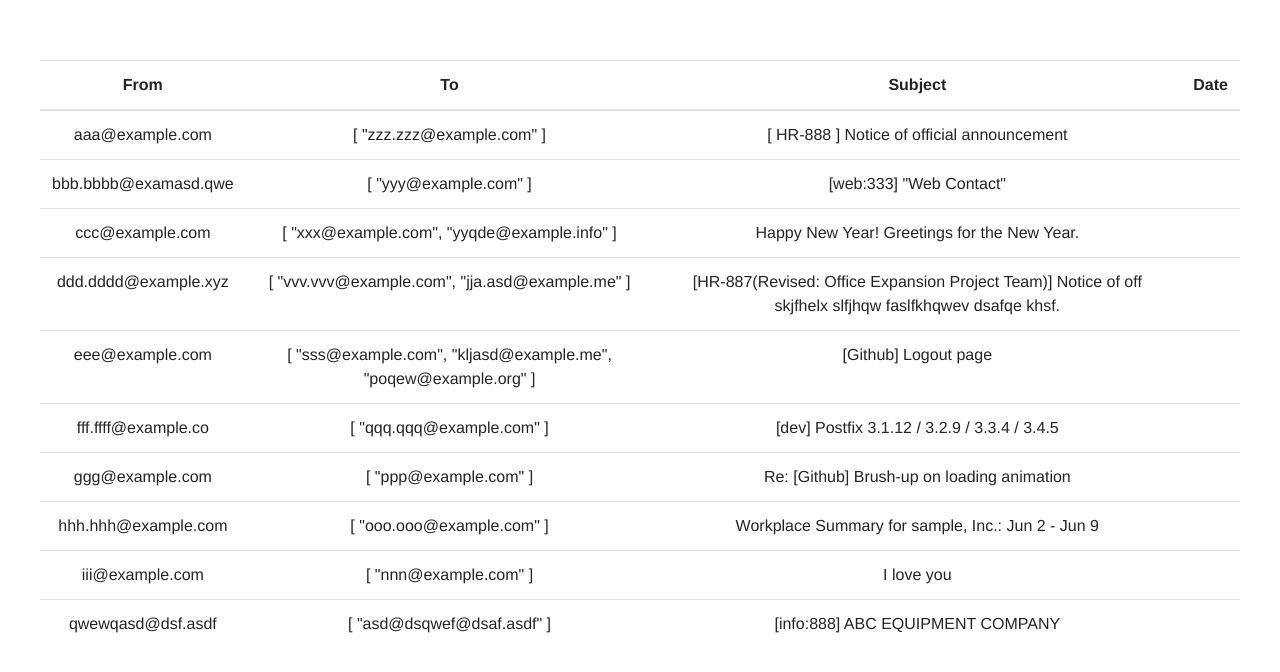
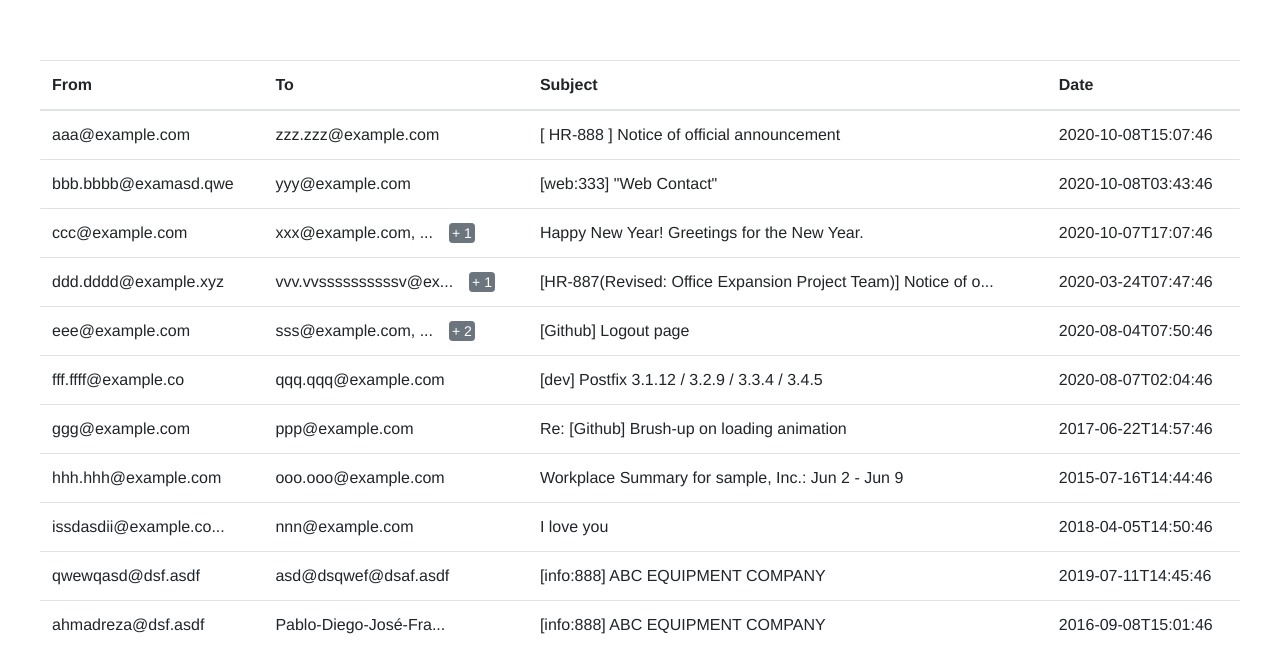
Before and after one commit to AhmadrezaHK/hennge, a Vue app: page / in a window 1280 px wide. Shown: the top 672 px of the page. Built offline with nearby package versions, Linux system fonts and the light colour scheme.

Commit message:
add formating email functions

```diff
--- a/src/App.vue
+++ b/src/App.vue
@@ -11,9 +11,52 @@
             </thead>
             <tbody>
                 <tr v-for="email in emailList" :key="email.key">
-                    <td>{{ email.from }}</td>
-                    <td>{{ email.to }}</td>
-                    <td>{{ email.subject }}</td>
+                    <td>
+                        {{
+                            formatLongString(
+                                email.from,
+                                MAX_EMAIL_CHAR_SIZE
+                            )
+                        }}
+                    </td>
+                    <td>
+                        <div class="d-flex align-items-center">
+                            <span
+                                style="white-space: pre"
+                                class="mr-3"
+                            >
+                                {{
+                                    formatEmails(
+                                        email.to,
+                                        EmailShowingModeList[
+                                            email.key
+                                        ]
+                                    )
+                                }}
+                            </span>
+                            <button
+                                v-if="
+                                    email.to.length > 1 &&
+                                    EmailShowingModeList[
+                                        email.key
+                                    ] === EmailShowingMode.SHOW_ONE
+                                "
+                                style="
+                                    white-space: nowrap;
+                                    padding: 2px;
+                                    line-height: 1;
+                                "
+                                @click="
+                                    EmailShowingModeList[email.key] =
+                                        EmailShowingMode.SHOW_ALL
+                                "
+                                class="btn btn-secondary btn-sm"
+                            >
+                                + {{ email.to.length - 1 }}
+                            </button>
+                        </div>
+                    </td>
+                    <td>{{ formatLongString(email.subject, 60) }}</td>
                     <td>{{ email.date }}</td>
                 </tr>
             </tbody>
@@ -21,90 +64,93 @@
     </div>
 </template>
 
-<script>
+<script lang="ts">
 import "./lib/bootstrap.min.css";
 
-import { defineComponent } from "vue";
+import dayjs, { ConfigType } from "dayjs";
+import { defineComponent, reactive, ReactiveEffect } from "vue";
+
+import { EmailShowingMode } from "./model";
+
+import { emailList } from "./emailList";
 
 export default defineComponent({
     name: "App",
     setup() {
-        const emailList = [
-            {
-                from: "aaa@example.com",
-                to: ["zzz.zzz@example.com"],
-                subject: "[ HR-888 ] Notice of official announcement",
-                date: "",
-                key: "1",
-            },
-            {
-                from: "bbb.bbbb@examasd.qwe",
-                to: ["yyy@example.com"],
-                subject: '[web:333] "Web Contact"',
-                date: "",
-                key: "2",
-            },
-            {
-                from: "ccc@example.com",
-                to: ["xxx@example.com", "yyqde@example.info"],
-                subject: "Happy New Year! Greetings for the New Year.",
-                date: "",
-                key: "3",
-            },
-            {
-                from: "ddd.dddd@example.xyz",
-                to: ["vvv.vvv@example.com", "jja.asd@example.me"],
-                subject: "[HR-887(Revised: Office Expansion Project Team)] Notice of off skjfhelx slfjhqw faslfkhqwev dsafqe khsf.",
-                date: "",
-                key: "4",
-            },
-            {
-                from: "eee@example.com",
-                to: ["sss@example.com", "kljasd@example.me", "poqew@example.org"],
-                subject: "[Github] Logout page",
-                date: "",
-                key: "5",
-            },
-            {
-                from: "fff.ffff@example.co",
-                to: ["qqq.qqq@example.com"],
-                subject: "[dev] Postfix 3.1.12 / 3.2.9 / 3.3.4 / 3.4.5",
-                date: "",
-                key: "6",
-            },
-            {
-                from: "ggg@example.com",
-                to: ["ppp@example.com"],
-                subject: "Re: [Github] Brush-up on loading animation",
-                date: "",
-                key: "7",
-            },
-            {
-                from: "hhh.hhh@example.com",
-                to: ["ooo.ooo@example.com"],
-                subject: "Workplace Summary for sample, Inc.: Jun 2 - Jun 9",
-                date: "",
-                key: "8",
-            },
-            {
-                from: "iii@example.com",
-                to: ["nnn@example.com"],
-                subject: "I love you",
-                date: "",
-                key: "9",
-            },
-            {
-                from: "qwewqasd@dsf.asdf",
-                to: ["asd@dsqwef@dsaf.asdf"],
-                subject: "[info:888] ABC EQUIPMENT COMPANY",
-                date: "",
-                key: "10",
-            },
-        ];
+        const MAX_EMAIL_CHAR_SIZE = 20;
+
+        const EmailShowingModeList: {
+            [index: string]: EmailShowingMode;
+        } = reactive(
+            emailList.reduce((result, currEmail) => {
+                return {
+                    ...result,
+                    [currEmail.key]: EmailShowingMode.SHOW_ONE,
+                };
+            }, {})
+        );
+
+        function formatLongString(
+            str: string,
+            maxSize: number
+        ): string {
+            return str
+                .slice(0, maxSize)
+                .concat(str.length > maxSize ? "..." : "");
+        }
+
+        function formatEmails(
+            list: string[],
+            mode: EmailShowingMode
+        ): string {
+            // u could add cache here
+            return {
+                [EmailShowingMode.SHOW_ALL]: list
+                    .map((email) => {
+                        return formatLongString(
+                            email,
+                            MAX_EMAIL_CHAR_SIZE
+                        );
+                    })
+                    .join(", \n"),
+                [EmailShowingMode.SHOW_ONE]:
+                    list.length > 1
+                        ? formatLongString(
+                              list[0],
+                              MAX_EMAIL_CHAR_SIZE
+                          ).concat(
+                              list[0].length > MAX_EMAIL_CHAR_SIZE
+                                  ? ""
+                                  : ", ..."
+                          )
+                        : formatLongString(
+                              list[0],
+                              MAX_EMAIL_CHAR_SIZE
+                          ),
+            }[mode];
+        }
 
         return {
             emailList,
+
+            EmailShowingMode,
+            EmailShowingModeList,
+
+            formatEmails,
+
+            formatLongString,
+
+            MAX_EMAIL_CHAR_SIZE,
         };
     },
 });
 </script>
+
+<style>
+.table td {
+    vertical-align: middle;
+}
+.table {
+    text-align: left;
+}
+</style>
--- /dev/null
+++ b/src/emailList.ts
@@ -0,0 +1,112 @@
+import { Email } from "./model";
+import dayjs from "dayjs";
+
+const emailList: Email[] = [
+    {
+        from: "aaa@example.com",
+        to: ["zzz.zzz@example.com"],
+        subject: "[ HR-888 ] Notice of official announcement",
+        date: "",
+        key: "1",
+    },
+    {
+        from: "bbb.bbbb@examasd.qwe",
+        to: ["yyy@example.com"],
+        subject: '[web:333] "Web Contact"',
+        date: "",
+        key: "2",
+    },
+    {
+        from: "ccc@example.com",
+        to: ["xxx@example.com", "yyqde@example.info"],
+        subject: "Happy New Year! Greetings for the New Year.",
+        date: "",
+        key: "3",
+    },
+    {
+        from: "ddd.dddd@example.xyz",
+        to: [
+            "vvv.vvssssssssssv@example.com",
+            "jjasssssssss.asd@example.me",
+        ],
+        subject:
+            "[HR-887(Revised: Office Expansion Project Team)] Notice of off skjfhelx slfjhqw faslfkhqwev dsafqe khsf.",
+        date: "",
+        key: "4",
+    },
+    {
+        from: "eee@example.com",
+        to: [
+            "sss@example.com",
+            "kljassadsdsdsd@example.me",
+            "psdsdsdsoqew@example.org",
+        ],
+        subject: "[Github] Logout page",
+        date: "",
+        key: "5",
+    },
+    {
+        from: "fff.ffff@example.co",
+        to: ["qqq.qqq@example.com"],
+        subject: "[dev] Postfix 3.1.12 / 3.2.9 / 3.3.4 / 3.4.5",
+        date: "",
+        key: "6",
+    },
+    {
+        from: "ggg@example.com",
+        to: ["ppp@example.com"],
+        subject: "Re: [Github] Brush-up on loading animation",
+        date: "",
+        key: "7",
+    },
+    {
+        from: "hhh.hhh@example.com",
+        to: ["ooo.ooo@example.com"],
+        subject: "Workplace Summary for sample, Inc.: Jun 2 - Jun 9",
+        date: "",
+        key: "8",
+    },
+    {
+        from: "issdasdii@example.com",
+        to: ["nnn@example.com"],
+        subject: "I love you",
+        date: "",
+        key: "9",
+    },
+    {
+        from: "qwewqasd@dsf.asdf",
+        to: ["asd@dsqwef@dsaf.asdf"],
+        subject: "[info:888] ABC EQUIPMENT COMPANY",
+        date: "",
+        key: "102",
+    },
+    {
+        from: "ahmadreza@dsf.asdf",
+        to: ["Pablo-Diego-José-Francisc@dsqwef@dsaf.asdf"],
+        subject: "[info:888] ABC EQUIPMENT COMPANY",
+        date: "",
+        key: "10",
+    },
+];
+
+emailList.forEach((email, index) => {
+    if (index < 3) {
+        email.date = dayjs()
+            .subtract(Math.floor(Math.random() * 24), "hour")
+            .subtract(Math.floor(Math.random() * 60), "minute")
+            .format("YYYY-MM-DDTHH:mm:ss");
+        return;
+    } else if (index < 6) {
+        email.date = dayjs()
+            .subtract(Math.floor(Math.random() * 24 * 30 * 12 + 24), "hour")
+            .subtract(Math.floor(Math.random() * 60), "minute")
+            .format("YYYY-MM-DDTHH:mm:ss");
+        return;
+    }
+    email.date = email.date = dayjs()
+        .subtract(Math.floor(Math.random() * 52 * 5 + 52), "week")
+        .subtract(Math.floor(Math.random() * 60), "minute")
+        .format("YYYY-MM-DDTHH:mm:ss");
+});
+
+export { emailList };
--- /dev/null
+++ b/src/model.ts
@@ -0,0 +1,12 @@
+export interface Email {
+    from: string;
+    to: string[];
+    subject: string;
+    date: string;
+    key: string;
+}
+
+export enum EmailShowingMode {
+    SHOW_ALL,
+    SHOW_ONE,
+}
```
